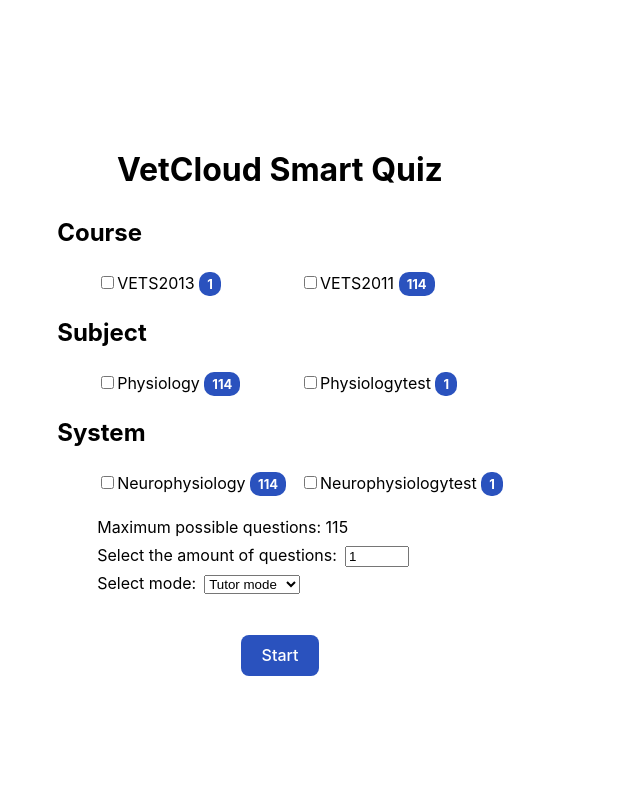
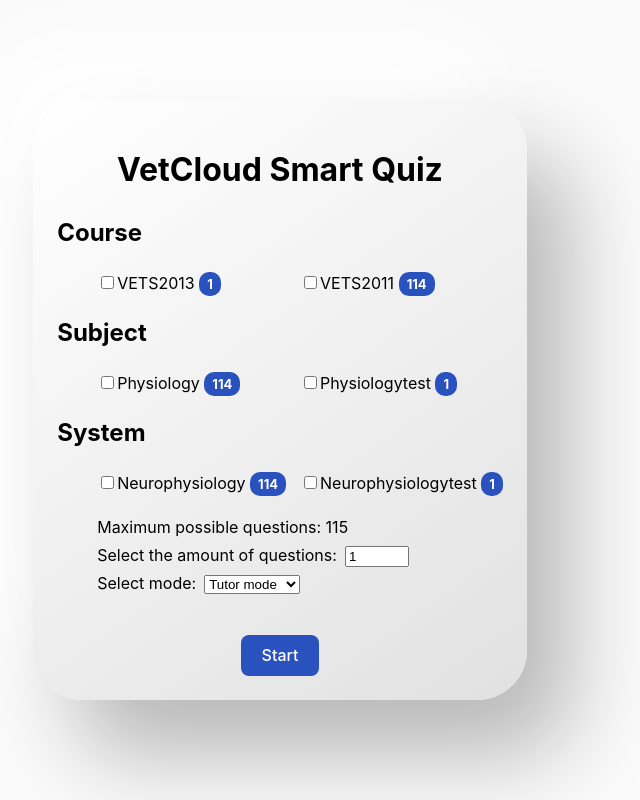
Before and after one commit to UQ-eLIPSE/crucible-components, a Vue app: page / in a window 1280 px wide. Shown: the whole page, without its empty margins (360-1000 px from the left). Built offline with nearby package versions, Linux system fonts and the light colour scheme.

Commit message:
Add background to form

```diff
--- a/src/components/StartPage.vue
+++ b/src/components/StartPage.vue
@@ -1,5 +1,5 @@
 <template>
-  <div>
+  <div class="start-page-container">
     <h1>VetCloud Smart Quiz</h1>
     <MCQTagOptions />
     <div class="quiz-config-container">
@@ -97,4 +97,14 @@ const checkMax = () => {
 .tag-text {
   margin: 0px;
 }
+
+.start-page-container {
+  background: linear-gradient(145deg, #ffffff, #e1e1e1);
+  /* background: #fafafa; */
+  padding: 1.5rem;
+  border-radius: 50px;
+  box-shadow:
+    43px 55px 87px #b8b8b8,
+    -43px -55px 87px #ffffff;
+}
 </style>
--- a/src/style.css
+++ b/src/style.css
@@ -21,6 +21,8 @@ body {
   place-items: center;
   min-width: 320px;
   min-height: 100vh;
+
+  background-color: #fafafa;
 }
 
 #app {
```
